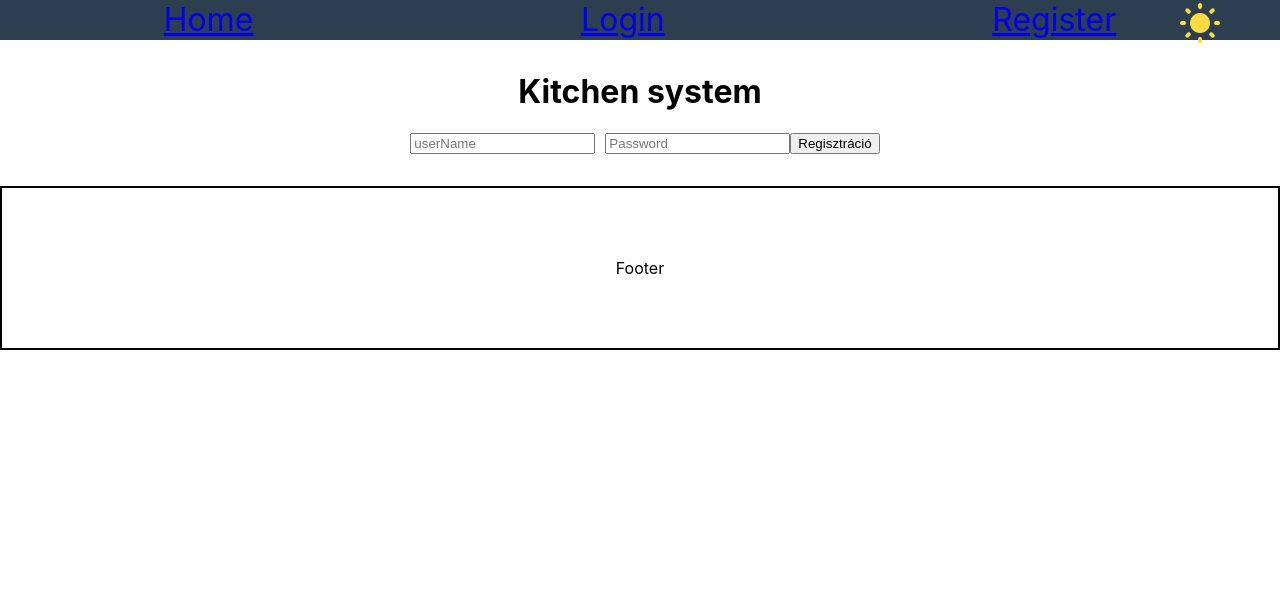
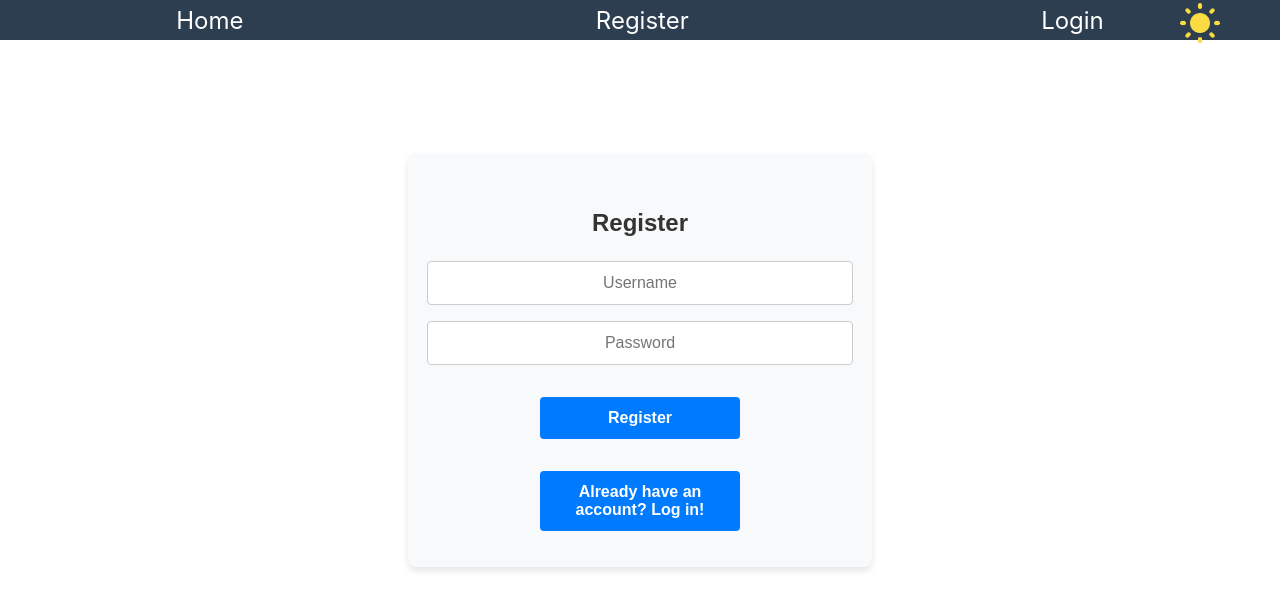
Before and after one commit to LaszloF5/kitchen-system, a React (Create React App) app: page /#/Register in a window 1280 px wide. Shown: the top 610 px of the page. Built offline with nearby package versions, Linux system fonts and the light colour scheme.

Commit message:
Login a Register paths

```diff
--- a/src/App.css
+++ b/src/App.css
@@ -27,9 +27,20 @@
   padding: 0;
 }
 
-.header-nav_ul_li {
+.header-nav_ul li {
+  display: flex;
+  justify-content: center;
+  align-items: center;
+}
+
+.header-nav_ul_li_link {
   color: white;
-  font-size: 2rem;
+  font-size: 24px;
+  text-decoration: none;
+}
+
+.header-nav_ul_li_link:hover {
+  transform: scale(1.1);
 }
 
 .currencyForm {
@@ -80,12 +91,11 @@ p {
 }
 
 .footer {
-  height: 20vh;
+  height: 10vh;
   display: flex;
   align-items: center;
   justify-content: center;
   border: 2px solid black;
-  margin-top: 2rem;
 }
 
 img {
--- a/src/App.js
+++ b/src/App.js
@@ -207,14 +207,14 @@ export default function App() {
       <header className="header">
         <nav className="header-nav">
           <ul className="header-nav_ul">
-            <li className="header-nav_ul_li">
-              <Link to="/">Home</Link>
+            <li>
+              <Link className="header-nav_ul_li_link" to="/">Home</Link>
             </li>
-            <li className="header-nav_ul_li">
-              <Link to="/login">Login</Link>
+            <li>
+              <Link className="header-nav_ul_li_link" to="/register">Register</Link>
             </li>
-            <li className="header-nav_ul_li">
-              <Link to="/register">Register</Link>
+            <li>
+              <Link className="header-nav_ul_li_link" to="/login">Login</Link>
             </li>
           </ul>
         </nav>
@@ -248,8 +248,6 @@ export default function App() {
           </button>
         </form>
       ) : null}
-
-      <h1>Kitchen system</h1>
       {isDarkMode ? (
         <img
           className="white-filter"
@@ -273,6 +271,7 @@ export default function App() {
         <Route path="/Login" element={<Login userId={userId} setUserId={setUserId} />}/>
         <Route path="/" element={
           <>
+          <h1>Kitchen system</h1>
           <Fridge
         items={fridgeItems}
         setItems={setFridgeItems}
@@ -336,8 +335,8 @@ export default function App() {
           </>
         }/>
       </Routes>
+      {/* <footer className="footer">Footer</footer> */}
         </HashRouter>
-      <footer className="footer">Footer</footer>
     </div>
   );
 }
--- a/src/Components/Chamber.jsx
+++ b/src/Components/Chamber.jsx
@@ -98,13 +98,13 @@ export default function Chamber({
 
   // Datas from the database
 
-  useEffect(() => {
-      const getDatas = async () => {
-        const data = await fetchItems("chamber_items");
-        setItems(data);
-      };
-      getDatas();
-  }, [fetchItems, userId, setItems]);
+  // useEffect(() => {
+  //     const getDatas = async () => {
+  //       const data = await fetchItems("chamber_items");
+  //       setItems(data);
+  //     };
+  //     getDatas();
+  // }, [fetchItems, userId, setItems]);
 
   const handleAddChamber = async () => {
     try {
--- a/src/Components/Freezer.jsx
+++ b/src/Components/Freezer.jsx
@@ -45,13 +45,13 @@ export default function Freezer({
 
   // Data fetching from the database
 
-  useEffect(() => {
-      const getDatas = async () => {
-        const data = await fetchItems("freezer_items");
-        setItems(data);
-      };
-      getDatas();
-  }, [fetchItems, userId, setItems]);
+  // useEffect(() => {
+  //     const getDatas = async () => {
+  //       const data = await fetchItems("freezer_items");
+  //       setItems(data);
+  //     };
+  //     getDatas();
+  // }, [fetchItems, userId, setItems]);
 
   ////////// FUNCTIONS //////////
 
--- a/src/Components/Fridge.jsx
+++ b/src/Components/Fridge.jsx
@@ -94,13 +94,13 @@ export default function Fridge({
 
   // Datas from the database
 
-  useEffect(() => {
-      const getDatas = async () => {
-        const data = await fetchItems("fridge_items");
-        setItems(data);
-      };
-      getDatas();
-  }, [fetchItems, userId, setItems]);
+  // useEffect(() => {
+  //     const getDatas = async () => {
+  //       const data = await fetchItems("fridge_items");
+  //       setItems(data);
+  //     };
+  //     getDatas();
+  // }, [fetchItems, userId, setItems]);
 
   // functions
 
--- /dev/null
+++ b/src/Components/Login.css
@@ -0,0 +1,69 @@
+.login-container {
+    height: 80vh;
+    display: flex;
+    justify-content: center;
+    align-items: center;
+}
+
+.login-form {
+    display: flex;
+    flex-direction: column;
+    align-items: center;
+    width: 400px;
+    height: 350px;
+    margin: 32px auto;
+    padding: 32px;
+    background-color: #f8f9fa;
+    border-radius: 8px;
+    box-shadow: 0 4px 6px rgba(0, 0, 0, 0.1);
+    font-family: Arial, sans-serif;
+  }
+
+  .login-form p {
+    font-size: 24px;
+    font-weight: bold;
+    margin-bottom: 24px;
+    text-align: center;
+    color: #333;
+  }
+
+  .login-form_input {
+    width: 100%;
+    padding: 12px;
+    margin: 16px;
+    border: 1px solid #ccc;
+    border-radius: 4px;
+    font-size: 16px;
+    transition: border-color 0.3s;
+    text-align: center;
+  }
+
+  .login-form_input:focus {
+    outline: none;
+    border-color: #007bff;
+    box-shadow: 0 0 0 2px rgba(0, 123, 255, 0.25);
+  }
+
+  .login-form_button {
+    width: 50%;
+    padding: 12px;
+    margin: 16px;
+    background-color: #007bff;
+    color: #fff;
+    font-size: 16px;
+    font-weight: bold;
+    border: none;
+    border-radius: 4px;
+    cursor: pointer;
+    transition: background-color 0.3s, box-shadow 0.3s;
+  }
+
+  .login-form_button:disabled {
+    background-color: #6c757d;
+    cursor: not-allowed;
+  }
+
+  .login-form_button:hover:not(:disabled) {
+    background-color: #0056b3;
+    box-shadow: 0 4px 6px rgba(0, 0, 0, 0.1);
+  }
--- a/src/Components/Login.jsx
+++ b/src/Components/Login.jsx
@@ -1,9 +1,17 @@
 import React, { useState } from "react";
 import axios from "axios";
+import { useNavigate } from "react-router-dom";
+import './Login.css';
 
 export default function Login({userId, setUserId}) {
   const [errorMessage, setErrorMessage] = useState("");
   const [isLoading, setIsLoading] = useState(false);
+  const navigate = useNavigate();
+
+  const haventAcc = (e) => {
+    e.preventDefault();
+    navigate('/register');
+  }
 
   const handleLogin = async (e) => {
     e.preventDefault();
@@ -38,13 +46,15 @@ export default function Login({userId, setUserId}) {
   }
 
   return (
-    <div>
-      <form onSubmit={handleLogin}>
-        <input type="text" placeholder="userName" name="username" required />
-        <input type="password" placeholder="Password" name="password" required />
-        <button type="submit" disabled={isLoading}>
+    <div className="login-container">
+      <form className="login-form" onSubmit={handleLogin}>
+        <p>Login</p>
+        <input className="login-form_input" type="text" placeholder="Username" name="username" required />
+        <input className="login-form_input" type="password" placeholder="Password" name="password" required />
+        <button className="login-form_button" type="submit" disabled={isLoading}>
           {isLoading ? "Bejelentkezés..." : "Login"}
         </button>
+        <button className="login-form_button" type="submit" onClick={haventAcc}>0 acc? Reg</button>
       </form>
       {errorMessage && <div style={{ color: "red" }}>{errorMessage}</div>}
       {(userId && userId.length > 0) ? <button onClick={handleLogOut}>Kijelentkezés</button> : ''}
--- a/src/Components/Others.jsx
+++ b/src/Components/Others.jsx
@@ -96,13 +96,13 @@ export default function Others({
 
   // Item modifier functions
 
-  useEffect(() => {
-      const getDatas = async () => {
-        const data = await fetchItems("others_items");
-        setItems(data);
-      };
-      getDatas();
-  }, [fetchItems, userId ,setItems]);
+  // useEffect(() => {
+  //     const getDatas = async () => {
+  //       const data = await fetchItems("others_items");
+  //       setItems(data);
+  //     };
+  //     getDatas();
+  // }, [fetchItems, userId ,setItems]);
 
   const handleAddOthers = async () => {
     try {
--- /dev/null
+++ b/src/Components/Register.css
@@ -0,0 +1,69 @@
+.register-container {
+    height: 80vh;
+    display: flex;
+    justify-content: center;
+    align-items: center;
+}
+
+.register-form {
+    display: flex;
+    flex-direction: column;
+    align-items: center;
+    width: 400px;
+    height: 350px;
+    margin: 32px auto;
+    padding: 32px;
+    background-color: #f8f9fa;
+    border-radius: 8px;
+    box-shadow: 0 4px 6px rgba(0, 0, 0, 0.1);
+    font-family: Arial, sans-serif;
+  }
+
+  .register-form p {
+    font-size: 24px;
+    font-weight: bold;
+    margin-bottom: 24px;
+    text-align: center;
+    color: #333;
+  }
+
+  .register-form_input {
+    width: 100%;
+    padding: 12px;
+    margin: 16px;
+    border: 1px solid #ccc;
+    border-radius: 4px;
+    font-size: 16px;
+    transition: border-color 0.3s;
+    text-align: center;
+  }
+
+  .register-form_input:focus {
+    outline: none;
+    border-color: #007bff;
+    box-shadow: 0 0 0 2px rgba(0, 123, 255, 0.25);
+  }
+
+  .register-form_button {
+    width: 50%;
+    padding: 12px;
+    margin: 16px;
+    background-color: #007bff;
+    color: #fff;
+    font-size: 16px;
+    font-weight: bold;
+    border: none;
+    border-radius: 4px;
+    cursor: pointer;
+    transition: background-color 0.3s, box-shadow 0.3s;
+  }
+
+  .register-form_button:disabled {
+    background-color: #6c757d;
+    cursor: not-allowed;
+  }
+
+  .register-form_button:hover:not(:disabled) {
+    background-color: #0056b3;
+    box-shadow: 0 4px 6px rgba(0, 0, 0, 0.1);
+  }
--- a/src/Components/Register.jsx
+++ b/src/Components/Register.jsx
@@ -1,8 +1,16 @@
 import React, { useState } from "react";
 import axios from "axios";
+import { useNavigate } from "react-router-dom";
+import './Register.css'
 
 export default function Register() {
   const [errorMessage, setErrorMessage] = useState("");
+  const navigate = useNavigate();
+
+  const isHaveAcc = (e) => {
+    e.preventDefault();
+    navigate('/Login');
+  }
 
   const handleRegister = async (e) => {
     e.preventDefault();
@@ -30,11 +38,13 @@ export default function Register() {
   };
 
   return (
-    <div>
-      <form onSubmit={handleRegister}>
-        <input type="text" placeholder="userName" name="username" required />
-        <input type="password" placeholder="Password" name="password" required />
-        <button type="submit">Regisztráció</button>
+    <div className="register-container">
+      <form className="register-form" onSubmit={handleRegister}>
+        <p>Register</p>
+        <input className="register-form_input" type="text" placeholder="Username" name="username" required />
+        <input className="register-form_input" type="password" placeholder="Password" name="password" required />
+        <button className="register-form_button" type="submit">Register</button>
+        <button className="register-form_button" type="submit" onClick={isHaveAcc}>Already have an account? Log in!</button>
       </form>
       {/* Csak akkor rendereljük a hibát, ha van */}
       {errorMessage && <div style={{ color: "red" }}>{errorMessage}</div>}
--- a/src/Components/ShoppingList.jsx
+++ b/src/Components/ShoppingList.jsx
@@ -110,13 +110,13 @@ export default function ShoppingList({
     e.preventDefault();
   };
 
-  useEffect(() => {
-        const getDatas = async () => {
-        const data = await fetchItems("shoppingList_items");
-        setItems(data);
-      getDatas();
-    }
-  }, [fetchItems, userId, setItems]);
+  // useEffect(() => {
+  //       const getDatas = async () => {
+  //       const data = await fetchItems("shoppingList_items");
+  //       setItems(data);
+  //     getDatas();
+  //   }
+  // }, [fetchItems, userId, setItems]);
 
   const handleAdd = async () => {
     try {
```
